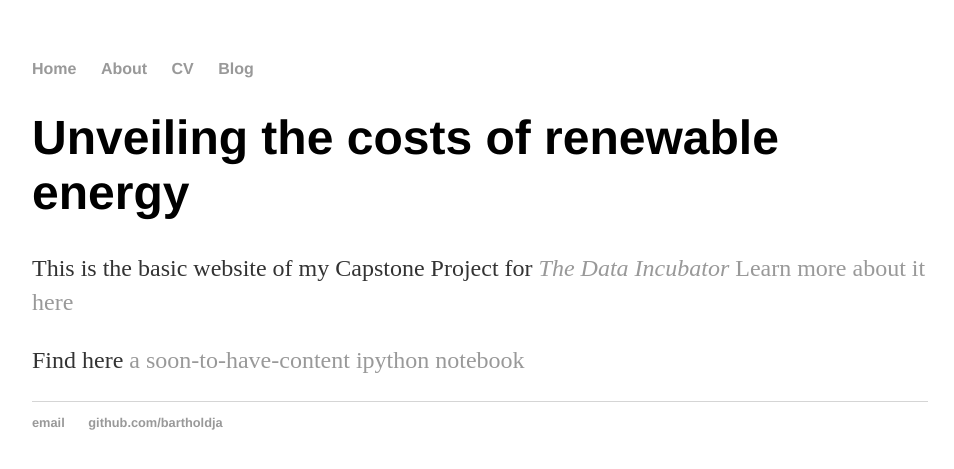
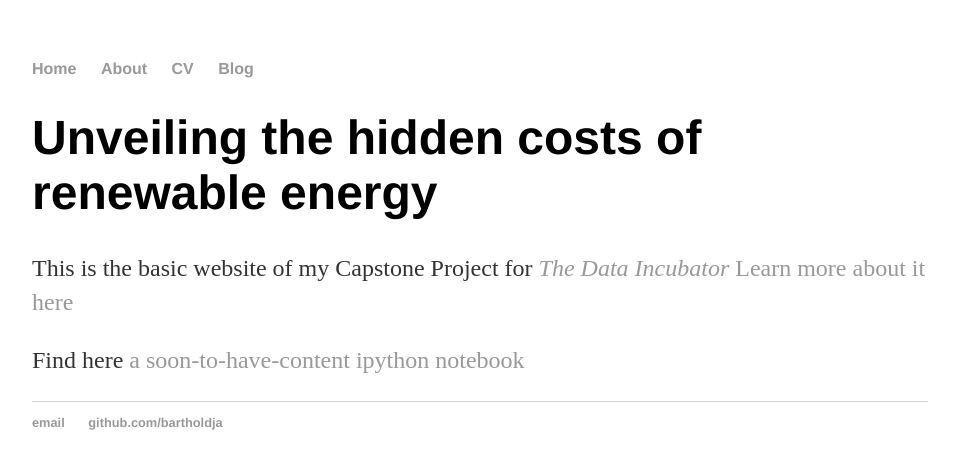
Before and after one commit to bartholdja/bartholdja.github.io, a Jekyll site: the page built from index.html, in a window 1280 px wide. Shown: the top 469 px of the page, without its empty margins (160-1114 px from the left). Built offline with Jekyll 4.4.1, drawn with Linux system fonts in a browser that asks for light colours.

Commit message:
changed title in index html

```diff
--- a/CV/index.html
+++ b/CV/index.html
@@ -3,7 +3,7 @@ layout: default
 title: The Data Incubator Capstone Project
 ---
 <div class="blurb">
-	<h1>Unveiling the costs of renewable energy</h1>
+	<h1>Unveiling the hidden costs of renewable energy</h1>
 	<p>This is the basic website of my Capstone Project for  <a href=https://www.thedataincubator.com><em>The Data Incubator</em></a> <a href=https://www.youtube.com/watch?v=5l6SfLy4HdQ&feature=em-upload_owner>Learn more about it here</a></p>
 	<p>Find here <a href=https://github.com/bartholdja/bartholdja.github.io/blob/master/.ipynb_checkpoints/capProj-checkpoint.ipynbA soon-to-have-content ipython notebook> a soon-to-have-content ipython notebook</a><p>
 </div><!-- /.blurb -->
--- a/about/index.html
+++ b/about/index.html
@@ -3,7 +3,7 @@ layout: default
 title: The Data Incubator Capstone Project
 ---
 <div class="blurb">
-	<h1>Unveiling the costs of renewable energy</h1>
+	<h1>Unveiling the hidden costs of renewable energy</h1>
 	<p>This is the basic website of my Capstone Project for  <a href=https://www.thedataincubator.com><em>The Data Incubator</em></a> <a href=https://www.youtube.com/watch?v=5l6SfLy4HdQ&feature=em-upload_owner>Learn more about it here</a></p>
 	<p>Find here <a href=https://github.com/bartholdja/bartholdja.github.io/blob/master/.ipynb_checkpoints/capProj-checkpoint.ipynbA soon-to-have-content ipython notebook> a soon-to-have-content ipython notebook</a><p>
 </div><!-- /.blurb -->
--- a/index.html
+++ b/index.html
@@ -3,7 +3,7 @@ layout: default
 title: The Data Incubator Capstone Project
 ---
 <div class="blurb">
-	<h1>Unveiling the costs of renewable energy</h1>
+	<h1>Unveiling the hidden costs of renewable energy</h1>
 	<p>This is the basic website of my Capstone Project for  <a href=https://www.thedataincubator.com><em>The Data Incubator</em></a> <a href=https://www.youtube.com/watch?v=5l6SfLy4HdQ&feature=em-upload_owner>Learn more about it here</a></p>
 	<p>Find here <a href=https://github.com/bartholdja/bartholdja.github.io/blob/master/.ipynb_checkpoints/capProj-checkpoint.ipynbA soon-to-have-content ipython notebook> a soon-to-have-content ipython notebook</a><p>
 </div><!-- /.blurb -->
```
